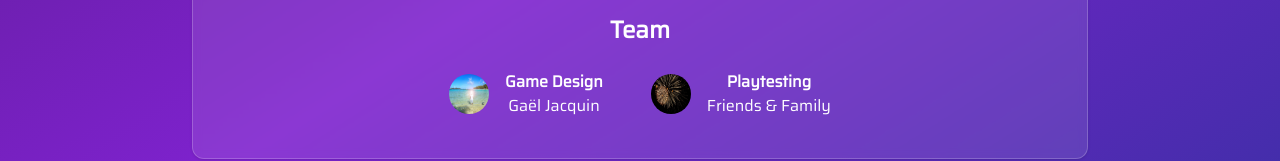
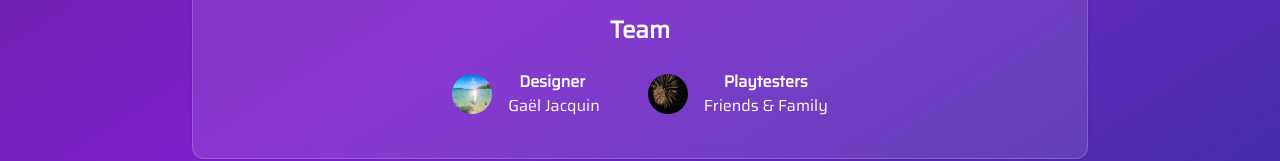
Before and after one commit to gaeljacquin/untitled-card-game, a Next.js app: page /about in a window 1280 px wide. Shown: the part 499-660 px from the top of the page. Built offline with nearby package versions, Linux system fonts and the light colour scheme.

Commit message:
Flip through my titles on about page

```diff
--- /dev/null
+++ b/src/components/ui/flip-words.tsx
@@ -0,0 +1,98 @@
+"use client";
+import React, { useCallback, useEffect, useRef, useState } from "react";
+import { AnimatePresence, motion, LayoutGroup } from "framer-motion";
+import { cn } from "@/lib/utils";
+
+export const FlipWords = ({
+  words,
+  duration = 3000,
+  className,
+}: {
+  words: string[];
+  duration?: number;
+  className?: string;
+}) => {
+  const [currentWord, setCurrentWord] = useState(words[0]);
+  const [isAnimating, setIsAnimating] = useState<boolean>(false);
+
+  // thanks for the fix Julian - https://github.com/Julian-AT
+  const startAnimation = useCallback(() => {
+    const word = words[words.indexOf(currentWord) + 1] || words[0];
+    setCurrentWord(word);
+    setIsAnimating(true);
+  }, [currentWord, words]);
+
+  useEffect(() => {
+    if (!isAnimating)
+      setTimeout(() => {
+        startAnimation();
+      }, duration);
+  }, [isAnimating, duration, startAnimation]);
+
+  return (
+    <AnimatePresence
+      onExitComplete={() => {
+        setIsAnimating(false);
+      }}
+    >
+      <motion.div
+        initial={{
+          opacity: 0,
+          y: 10,
+        }}
+        animate={{
+          opacity: 1,
+          y: 0,
+        }}
+        transition={{
+          type: "spring",
+          stiffness: 100,
+          damping: 10,
+        }}
+        exit={{
+          opacity: 0,
+          y: -40,
+          x: 40,
+          filter: "blur(8px)",
+          scale: 2,
+          position: "absolute",
+        }}
+        className={cn(
+          "z-10 inline-block relative text-left text-neutral-900 dark:text-neutral-100 px-2",
+          className
+        )}
+        key={currentWord}
+      >
+        {/* edit suggested by Sajal: https://x.com/DewanganSajal */}
+        {currentWord.split(" ").map((word, wordIndex) => (
+          <motion.span
+            key={word + wordIndex}
+            initial={{ opacity: 0, y: 10, filter: "blur(8px)" }}
+            animate={{ opacity: 1, y: 0, filter: "blur(0px)" }}
+            transition={{
+              delay: wordIndex * 0.3,
+              duration: 0.3,
+            }}
+            className="inline-block whitespace-nowrap"
+          >
+            {word.split("").map((letter, letterIndex) => (
+              <motion.span
+                key={word + letterIndex}
+                initial={{ opacity: 0, y: 10, filter: "blur(8px)" }}
+                animate={{ opacity: 1, y: 0, filter: "blur(0px)" }}
+                transition={{
+                  delay: wordIndex * 0.3 + letterIndex * 0.05,
+                  duration: 0.2,
+                }}
+                className="inline-block"
+              >
+                {letter}
+              </motion.span>
+            ))}
+            <span className="inline-block">&nbsp;</span>
+          </motion.span>
+        ))}
+      </motion.div>
+    </AnimatePresence>
+  );
+};
--- a/src/views/about.tsx
+++ b/src/views/about.tsx
@@ -3,8 +3,11 @@
 import AnimatedLogoDynamic from '@/components/animated-logo-dynamic';
 import { SectionCard } from '@/components/section-card';
 import { Avatar, AvatarFallback, AvatarImage } from '@/components/ui/avatar';
+import { FlipWords } from '@/components/ui/flip-words';
 
 export default function About() {
+  const myTitles = ['Developer', 'Designer'];
+
   return (
     <div className="max-w-4xl mx-auto space-y-8 mt-16">
       <SectionCard title="About" className="text-center text-white p-4">
@@ -29,7 +32,9 @@
                 <AvatarFallback>Profile Picture</AvatarFallback>
               </Avatar>
               <div>
-                <h4 className="font-semibold">Game Design</h4>
+                <h4 className="font-semibold">
+                  <FlipWords words={myTitles} className="text-white" />
+                </h4>
                 <p>{process.env.author}</p>
               </div>
             </div>
@@ -40,7 +45,7 @@
                 <AvatarFallback>Fireworks</AvatarFallback>
               </Avatar>
               <div>
-                <h4 className="font-semibold">Playtesting</h4>
+                <h4 className="font-semibold">Playtesters</h4>
                 <p>Friends & Family</p>
               </div>
             </div>
```
